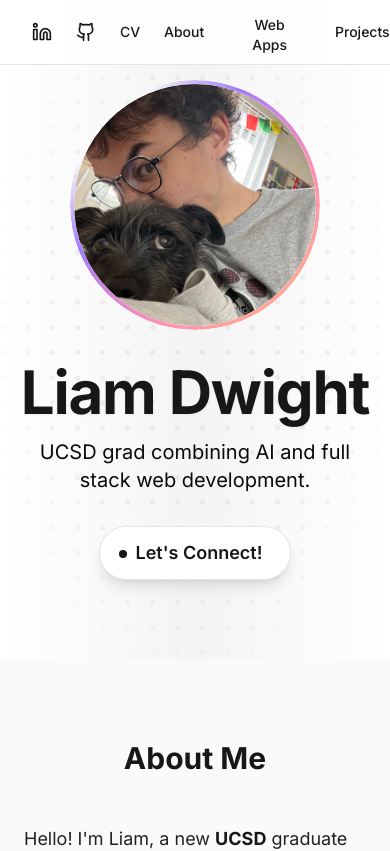
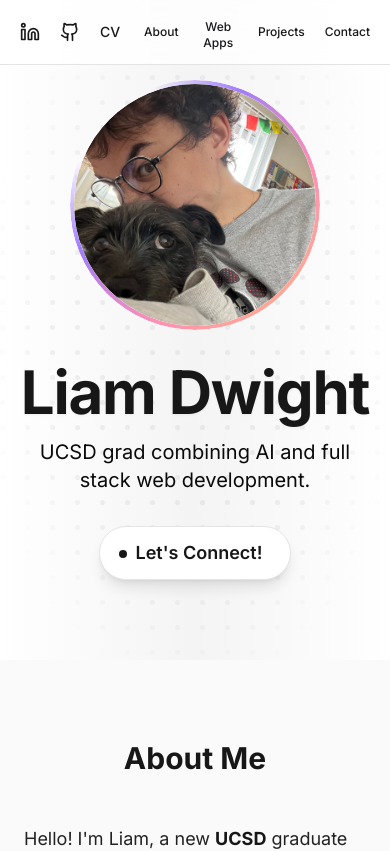
Before and after one commit to lame-o/portfolio, a Next.js app: page / in a window 390 px wide. Shown: the top 851 px of the page. Built offline with nearby package versions, Linux system fonts and the light colour scheme.

Commit message:
fixed mobile header nav

```diff
--- a/app/page.tsx
+++ b/app/page.tsx
@@ -2,7 +2,7 @@
 
 import * as React from 'react'
 import Image from 'next/image'
-import { Mail, Github, Linkedin, Code, Server, Zap, Globe, ArrowUpRight, ArrowRight, ExternalLink, ChevronUp } from 'lucide-react'
+import { Mail, Github, Linkedin, Code, Server, Zap, Globe, ArrowUpRight, ArrowRight, ExternalLink, ChevronUp, Menu, X } from 'lucide-react'
 import { motion } from 'framer-motion'
 import { Button } from "@/components/ui/button"
 import { Card, CardContent, CardFooter } from "@/components/ui/card"
@@ -76,6 +76,7 @@ export default function Home() {
   ]
 
   const [showScrollTop, setShowScrollTop] = React.useState(false);
+  const [isMobileMenuOpen, setIsMobileMenuOpen] = React.useState(false);
 
   React.useEffect(() => {
     const handleScroll = () => {
@@ -94,9 +95,9 @@ export default function Home() {
     <main className="min-h-screen text-zinc-900 antialiased">
       {/* Header / Navigation */}
       <header className="fixed top-0 left-0 right-0 z-50 bg-white/80 backdrop-blur-md border-b border-zinc-200">
-        <nav className="container mx-auto px-6 h-16">
-          <div className="flex items-center justify-between h-full">
-            <div className="flex items-center gap-2">
+        <nav className="container mx-auto px-3 sm:px-6 h-16">
+          <div className="flex items-center justify-between h-full gap-2">
+            <div className="flex items-center gap-1 sm:gap-2">
               <motion.div
                 whileHover={{ scale: 1.05 }}
                 whileTap={{ scale: 0.95 }}
@@ -152,7 +153,8 @@ export default function Home() {
                 </Button>
               </motion.div>
             </div>
-            <div className="flex items-center space-x-4">
+
+            <div className="flex items-center gap-1 sm:gap-4">
               {['About', 'Web Apps', 'Projects', 'Contact'].map((item) => (
                 <motion.div
                   key={item}
@@ -166,7 +168,8 @@ export default function Home() {
                 >
                   <Button
                     variant="ghost"
-                    className="rounded-full hover:bg-primary hover:text-primary-foreground transition-all duration-300"
+                    size="sm"
+                    className="rounded-full hover:bg-primary hover:text-primary-foreground transition-all duration-300 px-2 sm:px-4"
                     onClick={() => {
                       const element = document.getElementById(item.toLowerCase().replace(' ', '-'));
                       if (element) {
@@ -325,7 +328,7 @@ export default function Home() {
                 whileInView={{ opacity: 1, x: 0 }}
                 transition={{ duration: 0.6, delay: 0.2 }}
                 viewport={{ once: true }}
-                className="absolute right-0 top-0 w-[350px] h-[450px]"
+                className="absolute right-0 top-0 bottom-0 w-[350px] h-[450px]"
               >
                 <Image
                   src="/images/professional-photo.jpeg"
```
